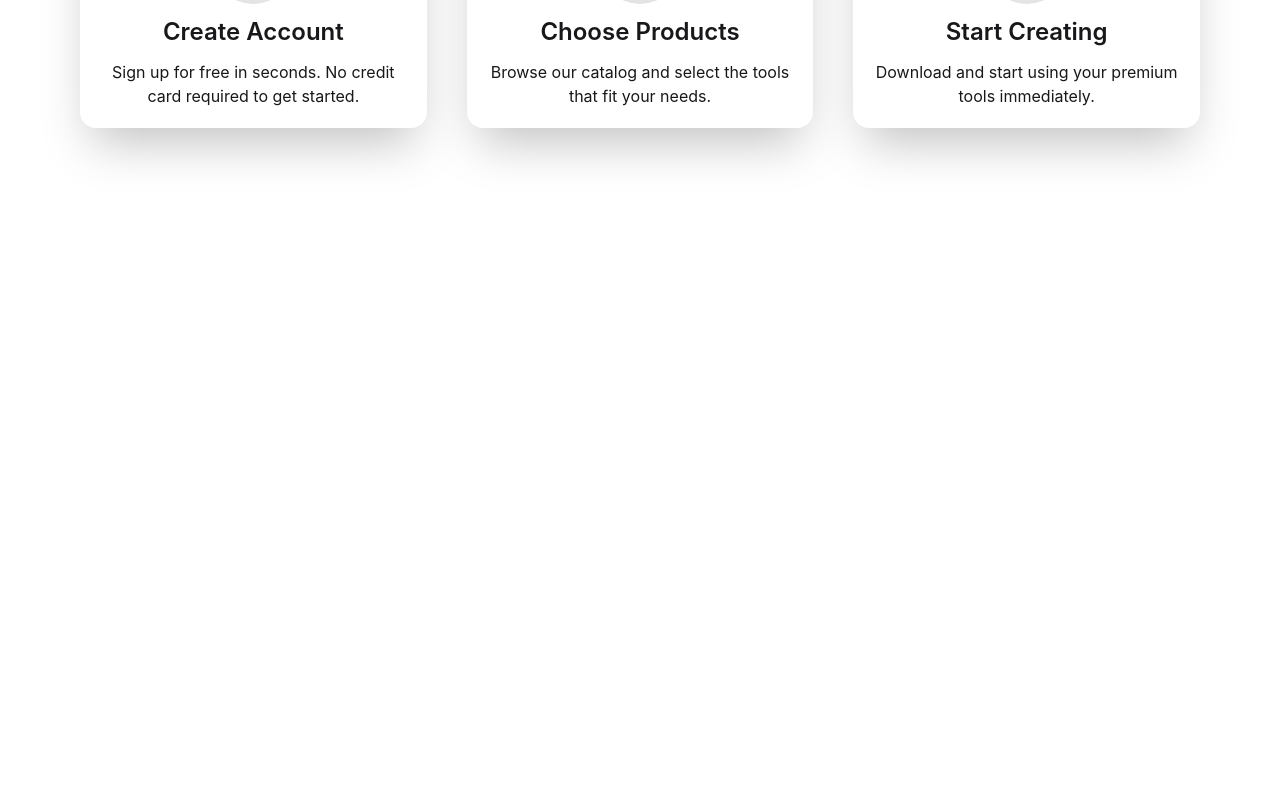
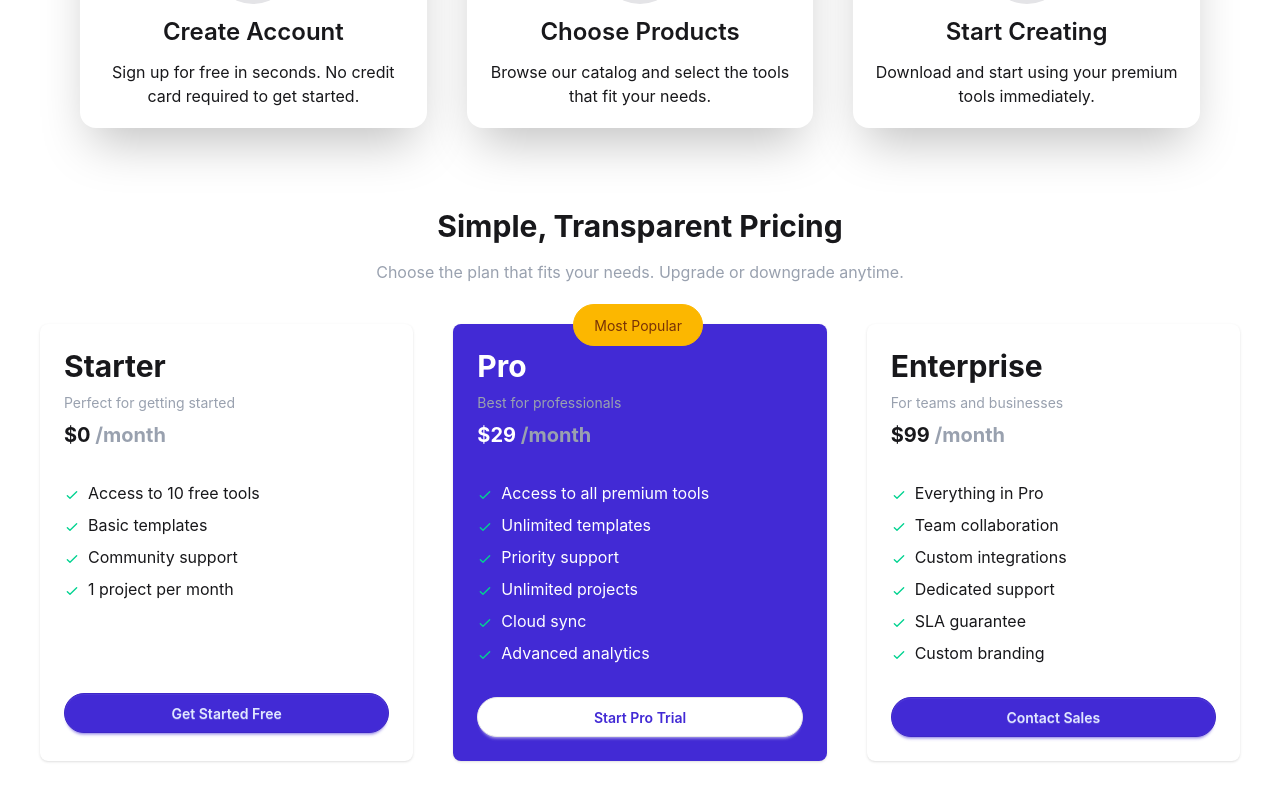
Before and after one commit to Tamim379ta/DigiTools-Plartfrom, a React (Vite) app: page / in a window 1280 px wide. Shown: the part 2908-3708 px from the top of the page. Before the commit the page ends 3116 px from the top, so only its background shows below. Built offline with nearby package versions, Linux system fonts and the light colour scheme.

Commit message:
added Pricing Section

```diff
--- a/src/App.jsx
+++ b/src/App.jsx
@@ -7,6 +7,7 @@
 import Cards from './Components/Cards'
 import { Suspense } from 'react'
 import Faq from './Components/Faq'
+import Pricing from './Components/Pricing'
 
 
 const dataFetch = async() => {
@@ -33,6 +34,8 @@
 
       <Faq />
 
+      <Pricing />
+
       <ToastContainer />
 
     </>
--- a/src/Components/Faq.jsx
+++ b/src/Components/Faq.jsx
@@ -35,7 +35,7 @@
         <div className='shadow-2xl p-5 rounded-2xl space-y-3'>
           <div className='flex justify-between' >
             <div></div>
-            <div className='badge badge-primary rounded-4xl p-4 font-semibold'>01</div>
+            <div className='badge badge-primary rounded-4xl p-4 font-semibold'>02</div>
           </div>
           <div className='flex justify-center'>
             <img
@@ -53,7 +53,7 @@
         <div className='shadow-2xl p-5 rounded-2xl space-y-3'>
           <div className='flex justify-between' >
             <div></div>
-            <div className='badge badge-primary rounded-4xl p-4 font-semibold'>01</div>
+            <div className='badge badge-primary rounded-4xl p-4 font-semibold'>03</div>
           </div>
           <div className='flex justify-center'>
             <img
--- /dev/null
+++ b/src/Components/Pricing.jsx
@@ -0,0 +1,128 @@
+import React from 'react';
+
+const Pricing = () => {
+  return (
+    <div className='mt-20 container mx-auto '>
+      <div className='text-center space-y-4'>
+        <h1 className='text-3xl font-bold '>Simple, Transparent Pricing</h1>
+        <p className='text-gray-400'>Choose the plan that fits your needs. Upgrade or downgrade anytime.</p>
+      </div>
+
+      <div className='grid grid-cols-1 md:grid-cols-2 lg:grid-cols-3 p-5 md:p-10 gap-10 items-stretch '>
+
+        <div className="card bg-base-100 shadow-sm">
+          <div className="card-body">
+            <div className="flex flex-col gap-2">
+              <h2 className="text-3xl font-bold">Starter</h2>
+              <p className='text-gray-400'>Perfect for getting started</p>
+              <span className="text-xl font-bold">$0 <span className='text-gray-400'>/month</span></span>
+            </div>
+            <ul className="mt-6 flex flex-col gap-2 text-[16px]">
+              <li>
+                <svg xmlns="http://www.w3.org/2000/svg" className="size-4 me-2 inline-block text-success" fill="none" viewBox="0 0 24 24" stroke="currentColor"><path strokeLinecap="round" strokeLinejoin="round" strokeWidth="2" d="M5 13l4 4L19 7" /></svg>
+                <span>Access to 10 free tools</span>
+              </li>
+              <li>
+                <svg xmlns="http://www.w3.org/2000/svg" className="size-4 me-2 inline-block text-success" fill="none" viewBox="0 0 24 24" stroke="currentColor"><path strokeLinecap="round" strokeLinejoin="round" strokeWidth="2" d="M5 13l4 4L19 7" /></svg>
+                <span>Basic templates</span>
+              </li>
+              <li>
+                <svg xmlns="http://www.w3.org/2000/svg" className="size-4 me-2 inline-block text-success" fill="none" viewBox="0 0 24 24" stroke="currentColor"><path strokeLinecap="round" strokeLinejoin="round" strokeWidth="2" d="M5 13l4 4L19 7" /></svg>
+                <span>Community support</span>
+              </li>
+              <li>
+                <svg xmlns="http://www.w3.org/2000/svg" className="size-4 me-2 inline-block text-success" fill="none" viewBox="0 0 24 24" stroke="currentColor"><path strokeLinecap="round" strokeLinejoin="round" strokeWidth="2" d="M5 13l4 4L19 7" /></svg>
+                <span>1 project per month</span>
+              </li>
+            </ul>
+            <div className="mt-6">
+              <button className="btn mt-15 btn-primary btn-block rounded-3xl">Get Started Free</button>
+            </div>
+          </div>
+        </div>
+
+        <div className="card bg-primary text-white shadow-sm relative">
+          <div className='badge badge-warning mt-[-20px] ml-30 p-5 rounded-3xl absolute'>Most Popular</div>
+          <div className="card-body">
+            <div className="flex flex-col gap-2">
+              <h2 className="text-3xl font-bold">Pro</h2>
+              <p className='text-gray-400'>Best for professionals</p>
+              <span className="text-xl font-bold">$29 <span className='text-gray-400'>/month</span></span>
+            </div>
+            <ul className="mt-6 flex flex-col gap-2 text-[16px]">
+              <li>
+                <svg xmlns="http://www.w3.org/2000/svg" className="size-4 me-2 inline-block text-success" fill="none" viewBox="0 0 24 24" stroke="currentColor"><path strokeLinecap="round" strokeLinejoin="round" strokeWidth="2" d="M5 13l4 4L19 7" /></svg>
+                <span>Access to all premium tools</span>
+              </li>
+              <li>
+                <svg xmlns="http://www.w3.org/2000/svg" className="size-4 me-2 inline-block text-success" fill="none" viewBox="0 0 24 24" stroke="currentColor"><path strokeLinecap="round" strokeLinejoin="round" strokeWidth="2" d="M5 13l4 4L19 7" /></svg>
+                <span>Unlimited templates</span>
+              </li>
+              <li>
+                <svg xmlns="http://www.w3.org/2000/svg" className="size-4 me-2 inline-block text-success" fill="none" viewBox="0 0 24 24" stroke="currentColor"><path strokeLinecap="round" strokeLinejoin="round" strokeWidth="2" d="M5 13l4 4L19 7" /></svg>
+                <span>Priority support</span>
+              </li>
+              <li>
+                <svg xmlns="http://www.w3.org/2000/svg" className="size-4 me-2 inline-block text-success" fill="none" viewBox="0 0 24 24" stroke="currentColor"><path strokeLinecap="round" strokeLinejoin="round" strokeWidth="2" d="M5 13l4 4L19 7" /></svg>
+                <span>Unlimited projects</span>
+              </li>
+              <li>
+                <svg xmlns="http://www.w3.org/2000/svg" className="size-4 me-2 inline-block text-success" fill="none" viewBox="0 0 24 24" stroke="currentColor"><path strokeLinecap="round" strokeLinejoin="round" strokeWidth="2" d="M5 13l4 4L19 7" /></svg>
+                <span>Cloud sync</span>
+              </li>
+              <li>
+                <svg xmlns="http://www.w3.org/2000/svg" className="size-4 me-2 inline-block text-success" fill="none" viewBox="0 0 24 24" stroke="currentColor"><path strokeLinecap="round" strokeLinejoin="round" strokeWidth="2" d="M5 13l4 4L19 7" /></svg>
+                <span>Advanced analytics</span>
+              </li>
+            </ul>
+            <div className="mt-6">
+              <button className="btn  bg-white rounded-3xl btn-block text-primary">Start Pro Trial</button>
+            </div>
+          </div>
+        </div>
+
+        <div className="card bg-base-100 shadow-sm">
+          <div className="card-body">
+            <div className="flex flex-col gap-2">
+              <h2 className="text-3xl font-bold">Enterprise</h2>
+              <p className='text-gray-400'>For teams and businesses</p>
+              <span className="text-xl font-bold">$99 <span className='text-gray-400'>/month</span></span>
+            </div>
+            <ul className="mt-6 flex flex-col gap-2 text-[16px]">
+              <li>
+                <svg xmlns="http://www.w3.org/2000/svg" className="size-4 me-2 inline-block text-success" fill="none" viewBox="0 0 24 24" stroke="currentColor"><path strokeLinecap="round" strokeLinejoin="round" strokeWidth="2" d="M5 13l4 4L19 7" /></svg>
+                <span>Everything in Pro</span>
+              </li>
+              <li>
+                <svg xmlns="http://www.w3.org/2000/svg" className="size-4 me-2 inline-block text-success" fill="none" viewBox="0 0 24 24" stroke="currentColor"><path strokeLinecap="round" strokeLinejoin="round" strokeWidth="2" d="M5 13l4 4L19 7" /></svg>
+                <span>Team collaboration</span>
+              </li>
+              <li>
+                <svg xmlns="http://www.w3.org/2000/svg" className="size-4 me-2 inline-block text-success" fill="none" viewBox="0 0 24 24" stroke="currentColor"><path strokeLinecap="round" strokeLinejoin="round" strokeWidth="2" d="M5 13l4 4L19 7" /></svg>
+                <span>Custom integrations</span>
+              </li>
+              <li>
+                <svg xmlns="http://www.w3.org/2000/svg" className="size-4 me-2 inline-block text-success" fill="none" viewBox="0 0 24 24" stroke="currentColor"><path strokeLinecap="round" strokeLinejoin="round" strokeWidth="2" d="M5 13l4 4L19 7" /></svg>
+                <span>Dedicated support</span>
+              </li>
+              <li>
+                <svg xmlns="http://www.w3.org/2000/svg" className="size-4 me-2 inline-block text-success" fill="none" viewBox="0 0 24 24" stroke="currentColor"><path strokeLinecap="round" strokeLinejoin="round" strokeWidth="2" d="M5 13l4 4L19 7" /></svg>
+                <span>SLA guarantee</span>
+              </li>
+              <li>
+                <svg xmlns="http://www.w3.org/2000/svg" className="size-4 me-2 inline-block text-success" fill="none" viewBox="0 0 24 24" stroke="currentColor"><path strokeLinecap="round" strokeLinejoin="round" strokeWidth="2" d="M5 13l4 4L19 7" /></svg>
+                <span>Custom branding</span>
+              </li>
+            </ul>
+            <div className="mt-6">
+              <button className="btn btn-primary rounded-3xl btn-block">Contact Sales</button>
+            </div>
+          </div>
+        </div>
+
+      </div>
+    </div>
+  );
+};
+
+export default Pricing;
```
